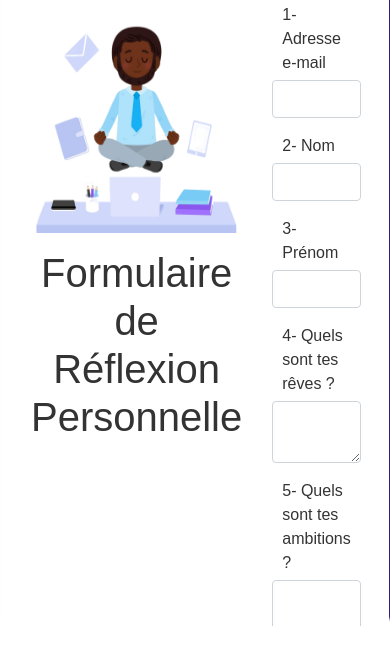
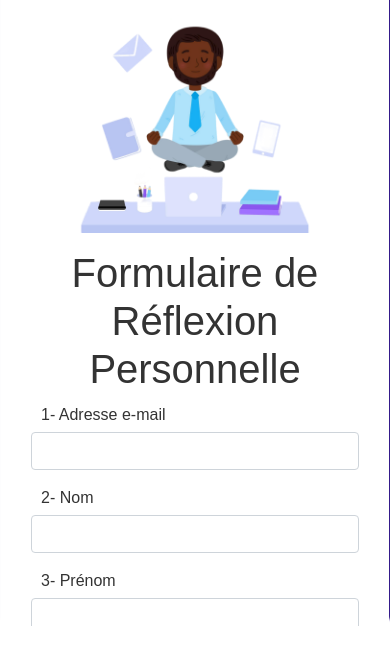
Before and after one commit to ARazak89/muryata, a website: page public/form.html in a window 390 px wide. Shown: the part 115-764 px from the top of the page. Drawn offline with nearby package versions, Linux system fonts and the light colour scheme.

Commit message:
correction responsivité

```diff
--- a/public/form.html
+++ b/public/form.html
@@ -18,8 +18,8 @@
             </div>
         </div>
         <div class="row formul">
-            <div class="container formulaire">
-                <div class="col-md-6 text-center">
+            <div class="container d-md-flex formulaire">
+                <div class="cnool-md-6 text-center">
                     <img src="images/gens-affaires-dessin-anime-meditant-illustration.png" alt=""
                         class="img-fluid mb-3 formLeft">
                     <h1>Formulaire de Réflexion Personnelle</h1>
--- a/public/style.css
+++ b/public/style.css
@@ -23,7 +23,7 @@ body {
     margin-top: -20px;
 }
 .formulaire{
-    display: flex !important;
+    /* display: flex !important; */
     flex-direction: row !important;
     background-color: white;
     box-shadow: 6px -10px 3px 3px rgba(31, 2, 126, 0.9);
```
